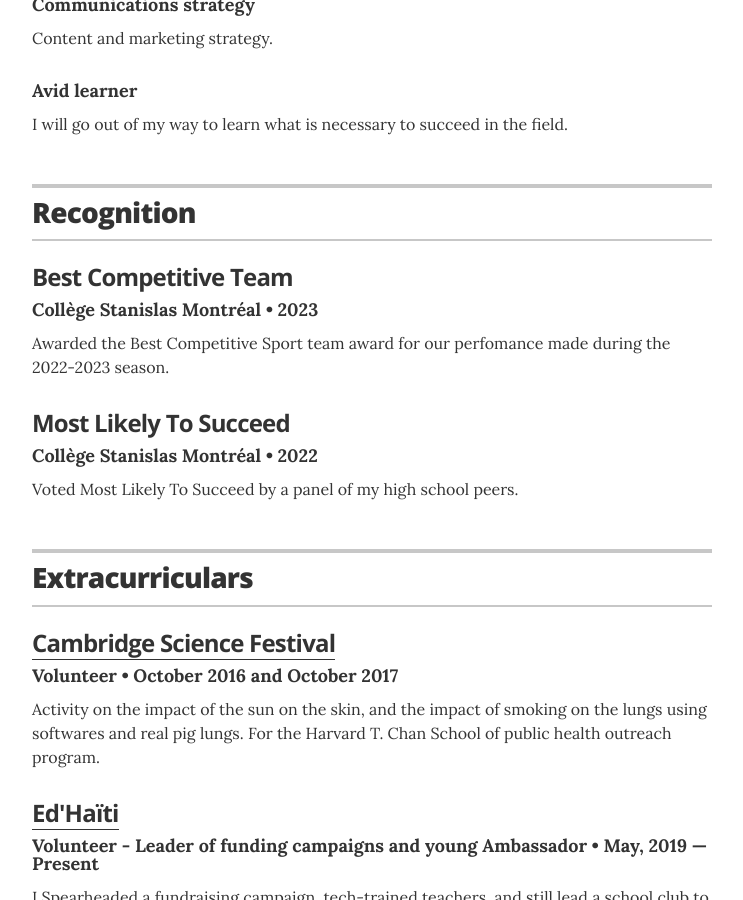
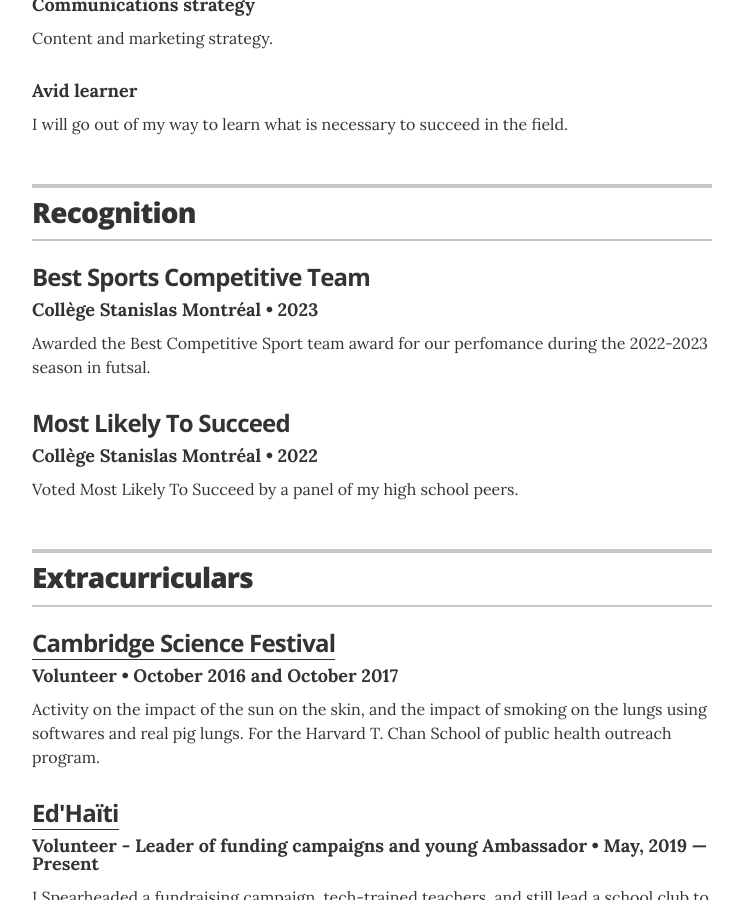
Before and after one commit to Tamus500/tamus500.github.io, a Jekyll site: the page built from index.html, in a window 1280 px wide and 900 px high, scrolled down 1934 px. Shown: the whole window, without its empty margins (268-1011 px from the left). Built offline with Jekyll 4.4.1, drawn with Linux system fonts in a browser that asks for light colours.

Commit message:
Update recognitions.yml

```diff
--- a/_data/recognitions.yml
+++ b/_data/recognitions.yml
@@ -1,8 +1,8 @@
 # Recognitions
-- award: Best Competitive Team
+- award: Best Sports Competitive Team
   organization: Collège Stanislas Montréal
   year: 2023
-  summary: Awarded the Best Competitive Sport team award for our perfomance made during the 2022-2023 season.
+  summary: Awarded the Best Competitive Sport team award for our perfomance during the 2022-2023 season in futsal.
 
 - award: Most Likely To Succeed
   organization: Collège Stanislas Montréal
```
